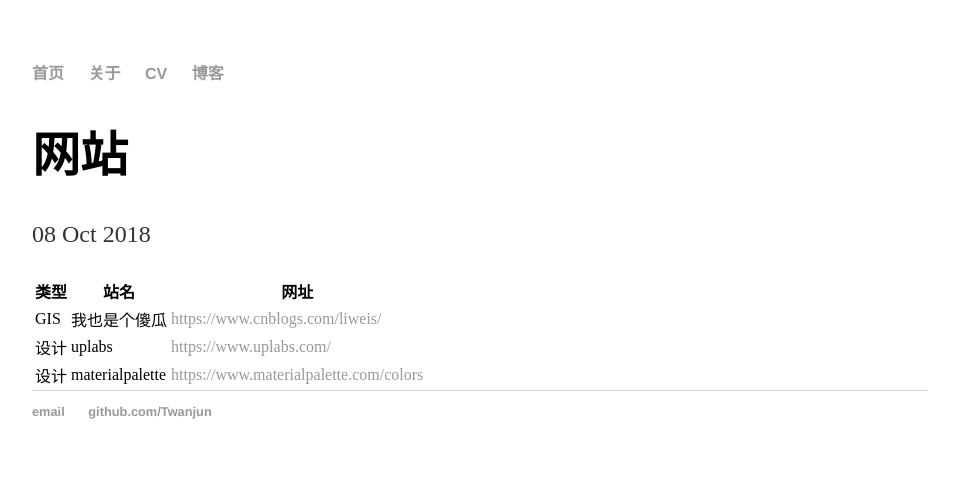
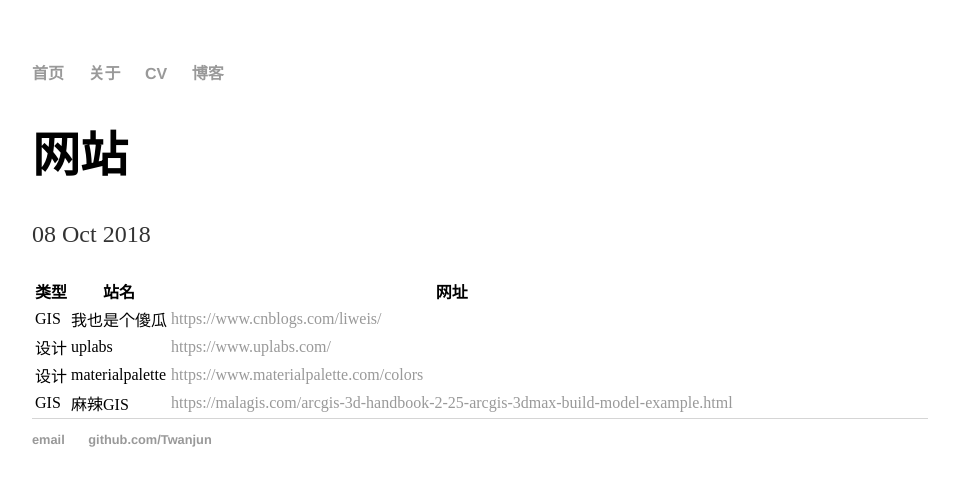
Before and after one commit to Twanjun/Twanjun.github.io, a Jekyll site: the page built from _posts/2018-10-08-site.md, in a window 1280 px wide. Shown: the top 486 px of the page, without its empty margins (160-1119 px from the left). Built offline with Jekyll 4.4.1, drawn with Linux system fonts in a browser that asks for light colours.

Commit message:
Update 2018-10-08-site.md

```diff
--- a/_posts/2018-10-08-site.md
+++ b/_posts/2018-10-08-site.md
@@ -9,3 +9,4 @@ date: 2018-10-08
 | GIS | 我也是个傻瓜 | [https://www.cnblogs.com/liweis/](https://www.cnblogs.com/liweis/) |
 | 设计 | uplabs | [https://www.uplabs.com/](https://www.uplabs.com/) |
 | 设计 | materialpalette | [https://www.materialpalette.com/colors](https://www.materialpalette.com/colors) |
+| GIS | 麻辣GIS | [https://malagis.com/arcgis-3d-handbook-2-25-arcgis-3dmax-build-model-example.html](https://malagis.com/arcgis-3d-handbook-2-25-arcgis-3dmax-build-model-example.html) |
```
